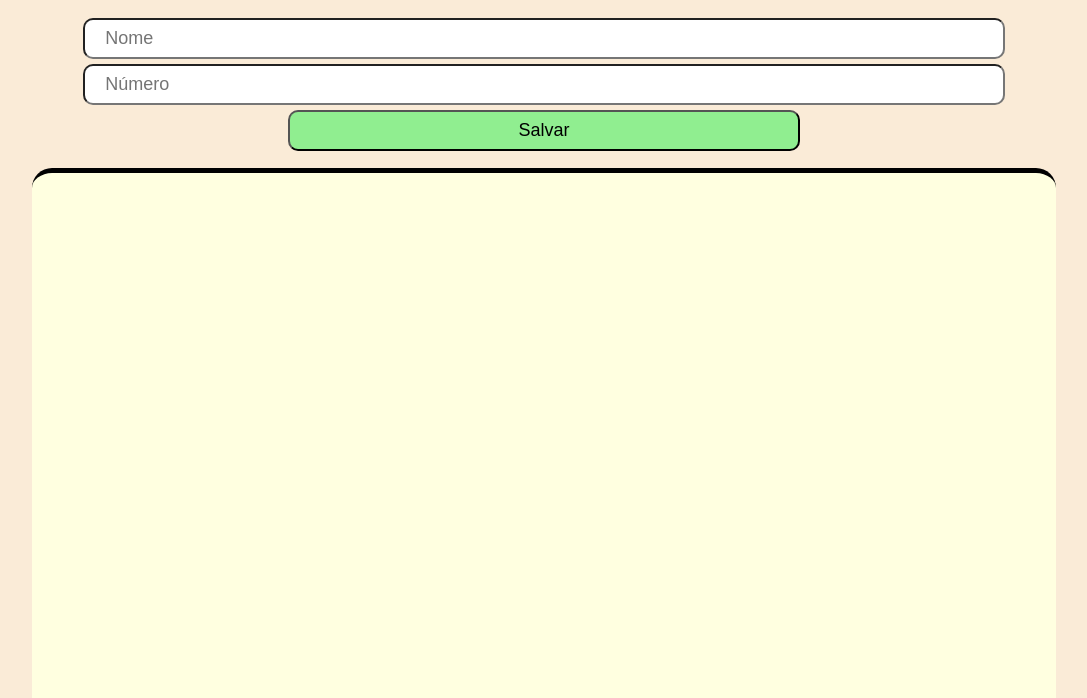
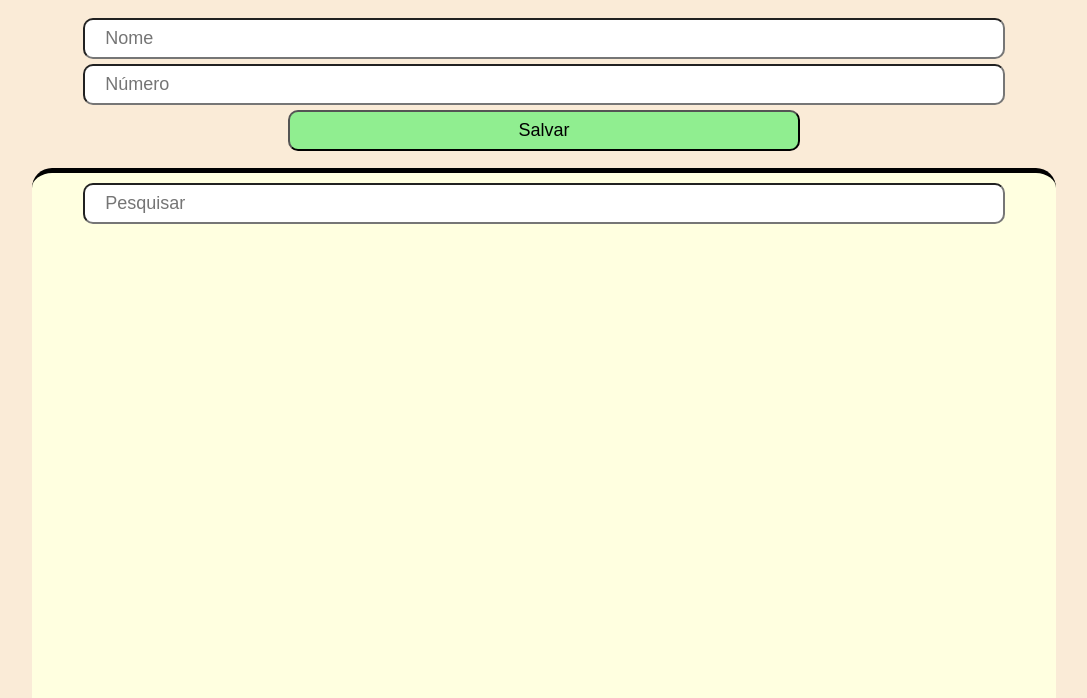
Before and after one commit to tarcio02/Projeto---lista-telefonica, a plain HTML site: page index.html in a window 1280 px wide. Shown: the part 102-800 px from the top of the page, without its empty margins (96-1183 px from the left). Drawn offline with Linux system fonts and the light colour scheme.

Commit message:
finalizando js

```diff
--- a/index.html
+++ b/index.html
@@ -20,6 +20,7 @@
             <input id="sub" type="submit" value="Salvar"/>
         </form>
         <div class="list">
+            <input id="pesquisar" type="text" placeholder="Pesquisar" onkeyup="listar(this.value)">
             <ul>
 
             </ul>
--- a/main.css
+++ b/main.css
@@ -57,7 +57,7 @@ border-bottom:5px solid black ;
 font-size: 30px;
 }
 
-#Pesquisar{
+#pesquisar{
     margin-top: 10px;
     margin-left: 5%;
 }
--- a/script.js
+++ b/script.js
@@ -25,24 +25,25 @@ formulario.addEventListener("submit", function(e){
     }
 
     this.reset();
+    this.id.value = null
 
     salvarLS()
 
     listar();
 })
 
-function listar() {
+function listar(filtro='') {
     ulPessoas.innerHTML = "";
     lista.forEach((item, key) => {
 
-
+        if (item.nome.toUpperCase().indexOf(filtro.toUpperCase()) >= 0 || filtro =="") {
         linha = document.createElement('li');
 
         let s = `<button onClick="excluir(${key})">[Excluir]</button><button onClick="editar(${key})">[Editar]</button>`
 
         linha.innerHTML = " Nome:" + item.nome + "Telefone:" + item.telefone + s;
         ulPessoas.appendChild(linha);
-
+        }
     });
 }
 
```
Also changed, not shown: LEIA-ME.txt.
